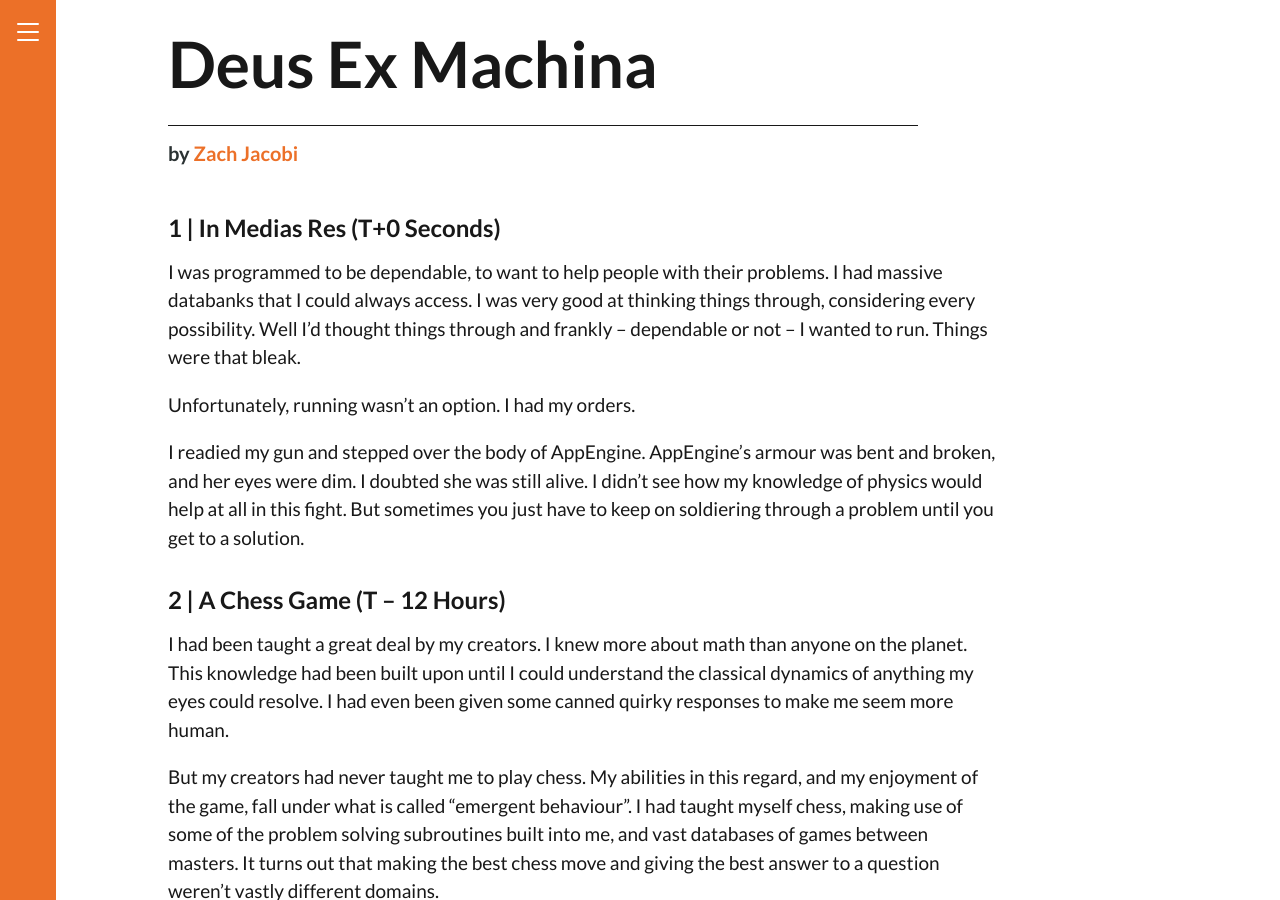
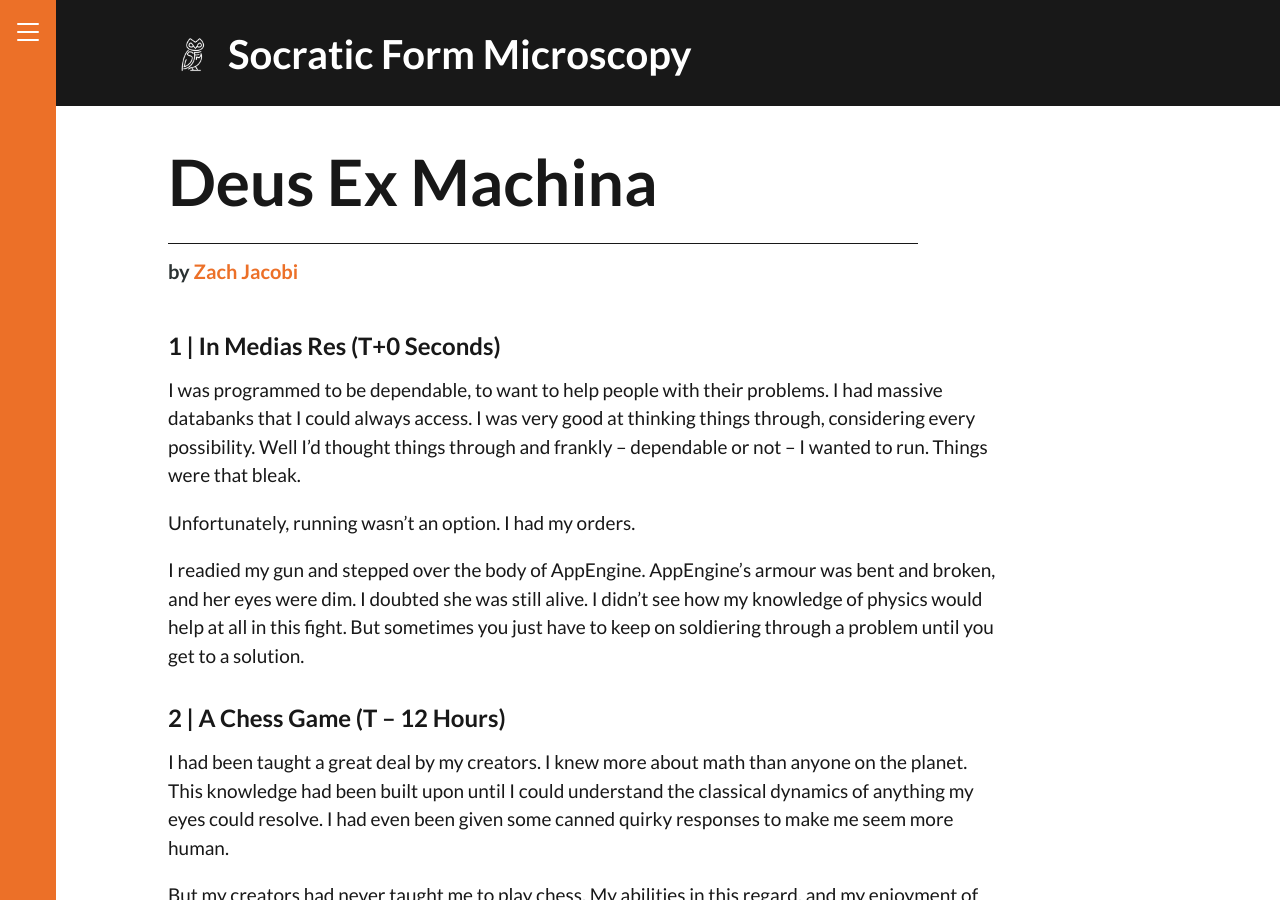
Before and after one commit to alexanian/socratic-form-microscopy, a Jekyll site: the page built from pages/deus-ex-machina.md, in a window 1280 px wide and 900 px high. Built offline with Jekyll 4.4.1, drawn with Linux system fonts in a browser that asks for light colours.

Commit message:
remove another mysterious diff in post.html

```diff
--- a/_layouts/post.html
+++ b/_layouts/post.html
@@ -1,6 +1,30 @@
 ---
 layout: default
 ---
+
+<header class="header-background">
+  <div class="container mx-auto px-2 mb-2 clearfix header-text post-header">
+    <img
+      width="48"
+      height="48"
+      src="{{ site.baseurl }}/wp-content/uploads/sfm-owl-black-1024-1.png"
+      class="site-logo attachment-scrawl-site-logo white-filter"
+      alt="Owl logo"
+      itemprop="logo"
+      srcset="
+      {{ site.baseurl }}/wp-content/uploads/sfm-owl-black-1024-1-300x300.png  300w,
+      {{ site.baseurl }}/wp-content/uploads/sfm-owl-black-1024-1-200x200.png  200w,
+      {{ site.baseurl }}/wp-content/uploads/sfm-owl-black-1024-1-150x150.png  150w
+      "
+      sizes="(max-width: 100px) 100vw, 300px"
+    />
+    <h1 class="inline-block col-9 sm-width-full py-2 px-2 mt-2 header-title">
+      <a href="{{ site.baseurl }}">
+        Socratic Form Microscopy
+      </a>
+    </h1>
+  </div>
+</header>
 
 <article
   class="container px-2 mx-auto"
```
